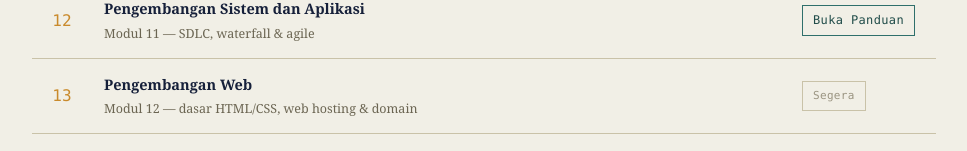
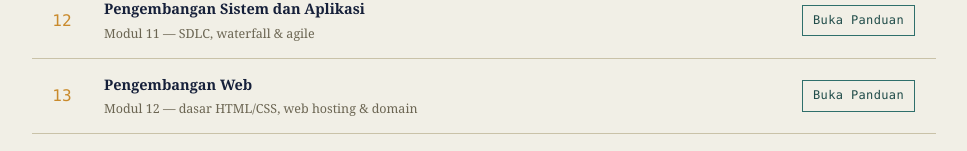
Before and after one commit to psuryo/sta-pti, a plain HTML site: page index.html in a window 1280 px wide. Shown: the part 1577-1728 px from the top of the page, without its empty margins (156-1123 px from the left). Drawn offline with Linux system fonts and the light colour scheme.

Commit message:
Change status of sesi13 to 'tersedia'

```diff
--- a/index.html
+++ b/index.html
@@ -402,7 +402,7 @@
       10: { status: "tersedia",   href: "sesi10.html" },
       11: { status: "tersedia",   href: "sesi11.html" },
       12: { status: "tersedia",   href: "sesi12.html" },
-      13: { status: "segera",   href: "sesi13.html" },
+      13: { status: "tersedia",   href: "sesi13.html" },
       14: { status: "segera",   href: "sesi14.html" },
       15: { status: "segera",   href: "sesi15.html" },
       16: { status: "ujian" }
```
